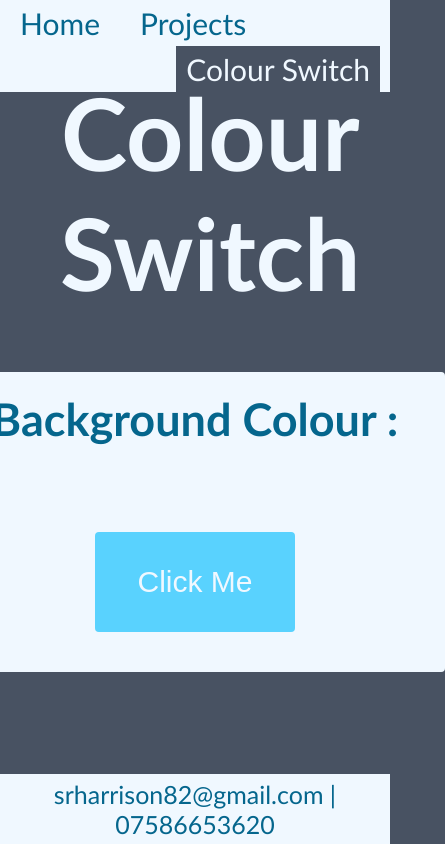
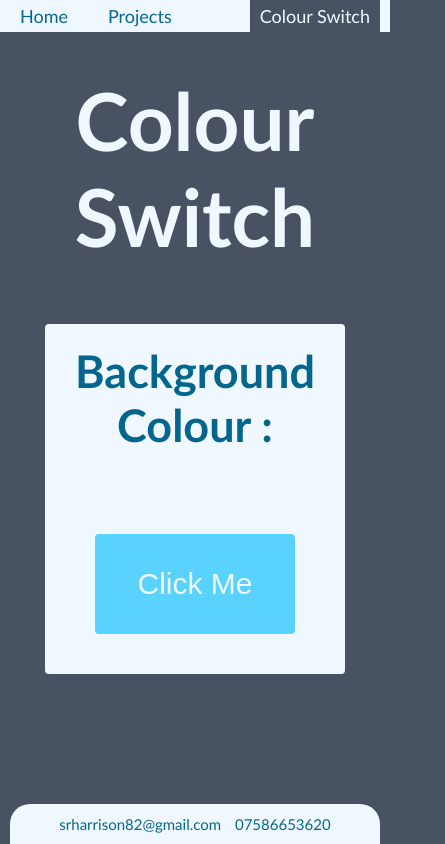
Before and after one commit to srharrison82/Portfolio-Website, a plain HTML site: page public/Projects/colourSwitch/colourSwitch.html in a window 390 px wide. Shown: the whole page, 445 px wide, since content can reach past the window. Drawn offline with Linux system fonts and the light colour scheme.

Commit message:
Colour Switch is responsive for phone screens

```diff
--- a/public/Projects/colourSwitch/colourSwitch.css
+++ b/public/Projects/colourSwitch/colourSwitch.css
@@ -52,6 +52,16 @@ nav a.active {
     float: right;
 }
 
+@media only screen and (max-width: 500px) {
+    nav a {
+        width: auto;
+    }
+
+    nav {
+        font-size: 18px;
+    }
+}
+
 header {
     text-align: center;
 }
@@ -101,21 +111,46 @@ header h1 {
     cursor: pointer;
 }
 
+@media only screen and (max-width: 650px) {
+    #container {
+        width: 300px;
+        height: 350px;
+    }
+    header h1 {
+        font-size: 80px;
+    }
+}
+
 footer {
     background-color:aliceblue;
-    color:#05668D;
     font-size: 30px;
-    width: 100%;
-    min-height: 40px;
-    vertical-align: middle;
-    text-align: center;
-    padding: 5px 15px;
+    padding: 0 5%;
+    width: 95%;
+    margin: 0 2.5%;
+    border-radius: 20px 20px 0 0;
     position: absolute;
     bottom: 0;
+    text-align: center;
 }
 
-@media only screen and (max-width: 588px) {
+footer a {
+    text-decoration: none;
+    text-align: center;
+    height: 40px;
+    line-height: 40px;
+    color: #05668D;
+    padding: 0 10px;
+}
+
+#email:hover {
+    text-decoration: underline;
+}
+
+@media only screen and (max-width: 650px) {
     footer {
-        font-size: 25px;
+        font-size: 15px;
+    }
+    footer a {
+        padding: 0 5px;
     }
 }
--- a/public/Projects/colourSwitch/colourSwitch.html
+++ b/public/Projects/colourSwitch/colourSwitch.html
@@ -36,7 +36,8 @@
     </main>
 
     <footer>
-      <p>srharrison82@gmail.com | 07586653620</p>
+      <a href="mailto:srharrison82@gmail.com?subject=subject text" id="email">srharrison82@gmail.com</a>
+      <a id="number">07586653620</a>
     </footer>
   </body>
 </html>
```
